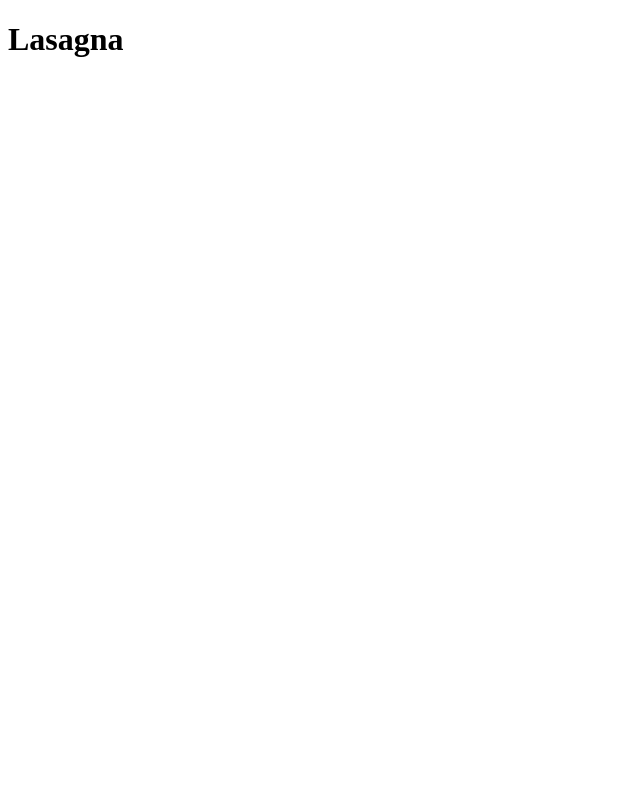
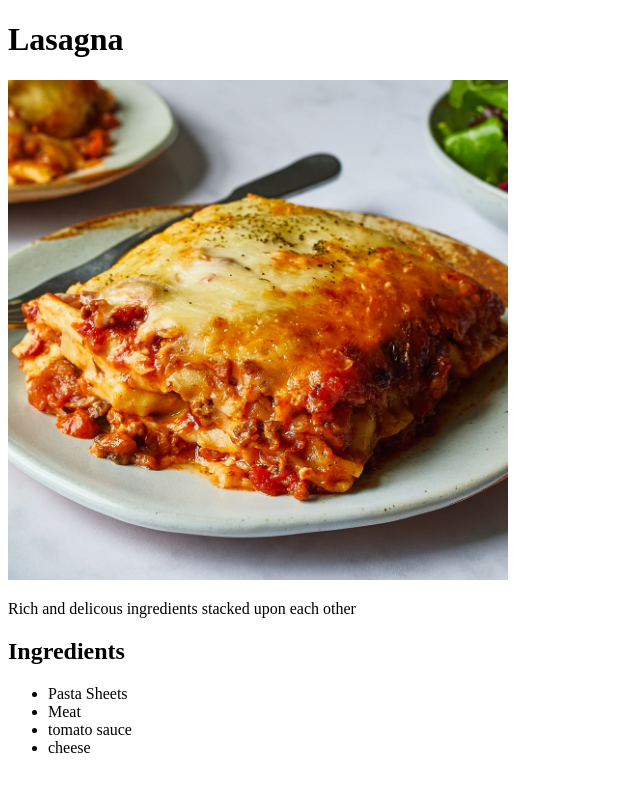
Before and after one commit to Talha-Bahabri/odin-recipes, a plain HTML site: page recipes/lasagna.html in a window 1280 px wide. Shown: the whole page, without its empty margins (0-640 px from the left). Drawn offline with Linux system fonts and the light colour scheme.

Commit message:
added the pics and ingredients for recipes

```diff
--- a/recipes/lasagna.html
+++ b/recipes/lasagna.html
@@ -8,5 +8,14 @@
 </head>
 <body>
     <h1>Lasagna</h1>
+    <img src="../images/lasgna.jpg" width="500" height="500">
+    <p>Rich and delicous ingredients stacked upon each other</p>
+    <h2>Ingredients</h2>
+    <ul>
+        <li>Pasta Sheets</li>
+        <li>Meat</li>
+        <li>tomato sauce</li>
+        <li>cheese</li>
+    </ul>
 </body>
 </html>
```
Also changed, not shown: recipes/fried_potato.html (+9 -0 lines), recipes/kabsa.html (+12 -0 lines), images/kabsa.jpg (added), images/lasgna.jpg (added), 1 other file.
